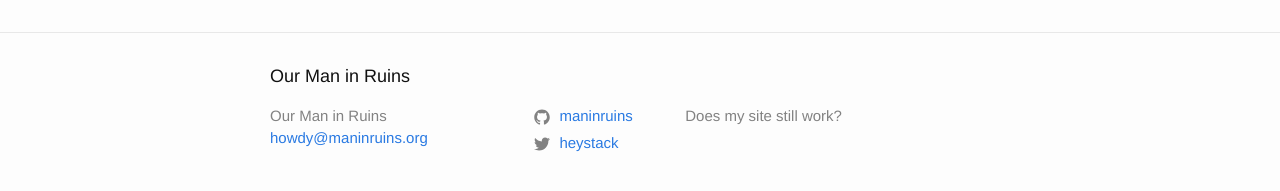
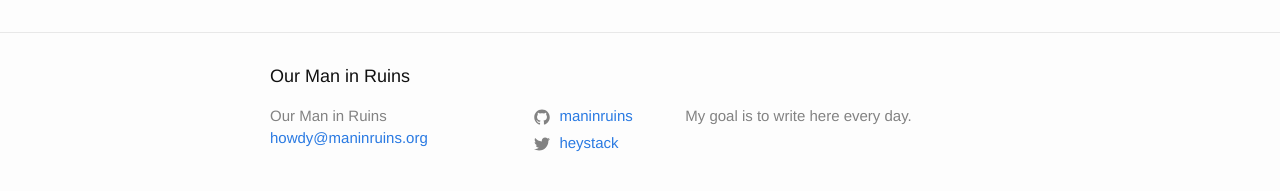
Before and after one commit to maninruins/maninruins.github.io, a Jekyll site: the page built from about.md, in a window 1280 px wide. Shown: the part 318-509 px from the top of the page. Built offline with Jekyll 4.4.1, drawn with Linux system fonts in a browser that asks for light colours.

Commit message:
Updating permalink style

```diff
--- a/_config.yml
+++ b/_config.yml
@@ -16,16 +16,17 @@
 title: Our Man in Ruins
 email: howdy@maninruins.org
 description: > # this means to ignore newlines until "baseurl:"
-  Does my site still work?
+  My goal is to write here every day.
 baseurl: "" # the subpath of your site, e.g. /blog
 url: maninruins.com # the base hostname & protocol for your site, e.g. http://example.com
+permalink: /:year/:month/:day/:title.html
 twitter_username: heystack
 github_username:  maninruins
 
 # Build settings
 markdown: kramdown
 # theme: minima
-gems:
+plugins:
   - jekyll-feed
 exclude:
   - Gemfile
```
